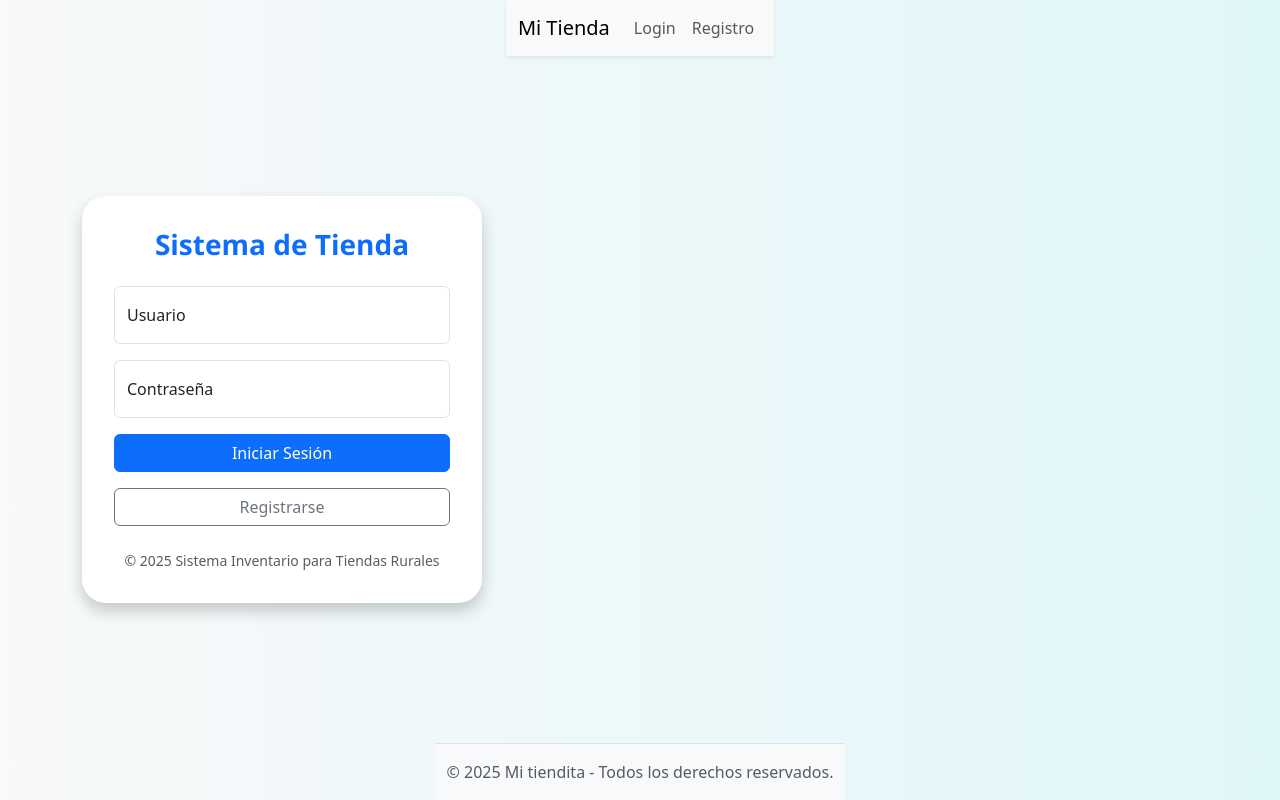
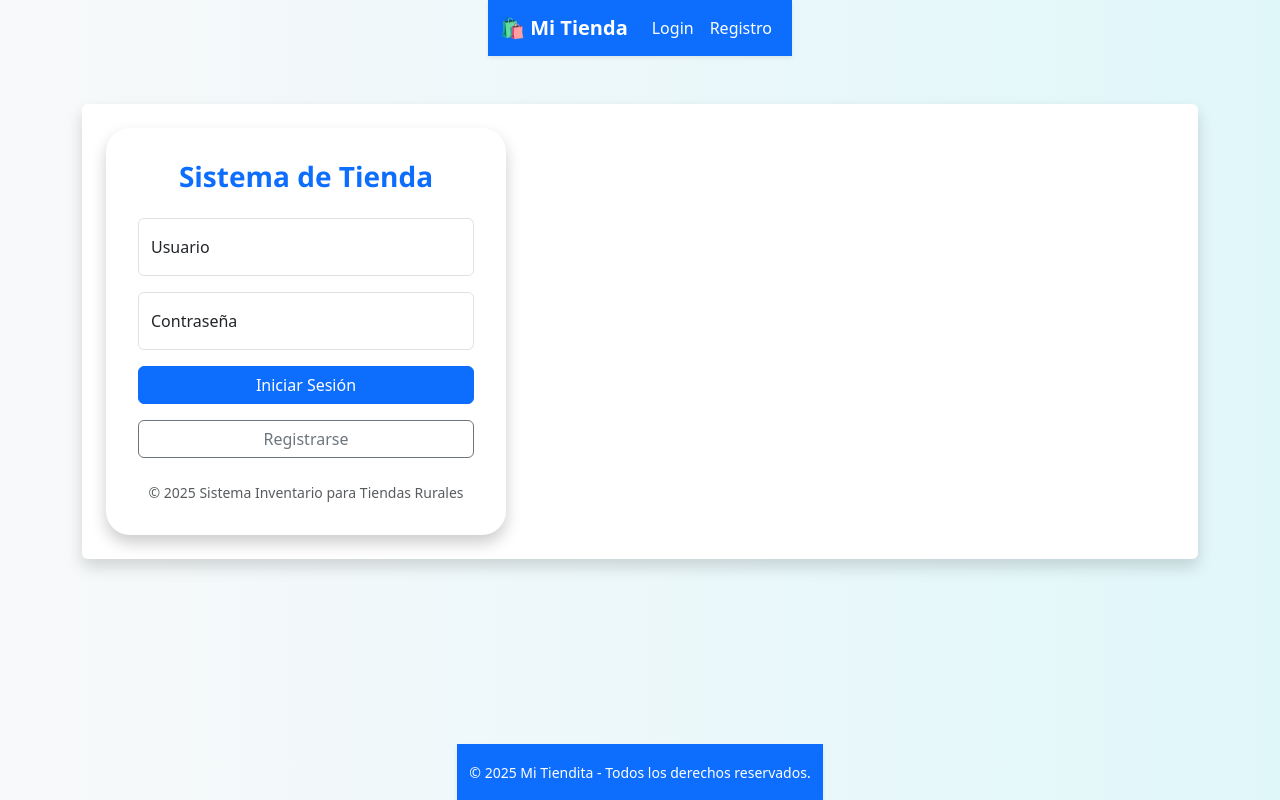
Before and after one commit to Hero9696/tiendaphpmvc, a PHP site: page / in a window 1280 px wide. Run offline with PHP 8.4, Linux system fonts and the light colour scheme.

Commit message:
fix bugs

```diff
--- a/api/controllers/AuthController.php
+++ b/api/controllers/AuthController.php
@@ -33,7 +33,7 @@ class AuthController {
     }
 
       // Método para mostrar la página de registro
-      public function registrer() {
+      public function registerform() {
         $content = $this->render('auth/registrer.php');  // Renderiza la vista del registro
         $title = 'Registro';  // Establece el título de la página
         require_once __DIR__ . '/../../views/layout/layout.php';  // Incluye el layout con el contenido
--- a/views/auth/registrer.php
+++ b/views/auth/registrer.php
@@ -9,7 +9,7 @@
 <body>
 
 <div class="register-box text-center">
-    <img src="public/img/shop-icon.png" alt="Logo Tienda" class="logo mb-3">
+
     <h3 class="register-header mb-4">Registro de Usuario</h3>
 
     <form action="/register" method="POST">
--- a/views/layout/layout.php
+++ b/views/layout/layout.php
@@ -2,30 +2,34 @@
 <html lang="es">
 <head>
     <meta charset="UTF-8">
-    <title><?= $title ?? 'Mi Chat' ?></title>
+    <title><?= $title ?? 'Mi Tienda' ?></title>
+    <meta name="viewport" content="width=device-width, initial-scale=1">
     <link href="https://cdn.jsdelivr.net/npm/bootstrap@5.3.0/dist/css/bootstrap.min.css" rel="stylesheet">
 </head>
-<body class="d-flex flex-column min-vh-100">
+<body class="d-flex flex-column min-vh-100 bg-light">
 
     <!-- Navbar -->
-    <nav class="navbar navbar-expand-lg navbar-light bg-light shadow-sm mb-4">
+    <nav class="navbar navbar-expand-lg navbar-dark bg-primary shadow-sm">
         <div class="container">
-            <a class="navbar-brand" href="/">Mi Tienda</a>
-            <div class="collapse navbar-collapse justify-content-end">
+            <a class="navbar-brand fw-bold" href="/">🛍️ Mi Tienda</a>
+            <button class="navbar-toggler" type="button" data-bs-toggle="collapse" data-bs-target="#navbarContent">
+                <span class="navbar-toggler-icon"></span>
+            </button>
+            <div class="collapse navbar-collapse justify-content-end" id="navbarContent">
                 <ul class="navbar-nav">
                     <?php if (isset($_SESSION['username'])): ?>
                         <li class="nav-item">
-                            <a class="nav-link" href="/chat">Chat</a>
+                            <a class="nav-link text-white" href="/chat">Chat</a>
                         </li>
                         <li class="nav-item">
-                            <a  class="nav-link" id="cerrarSesion" href="/logout">Cerrar sesión</a>
+                            <a class="nav-link text-white" id="cerrarSesion" href="/logout">Cerrar sesión</a>
                         </li>
                     <?php else: ?>
                         <li class="nav-item">
-                            <a class="nav-link" href="/">Login</a>
+                            <a class="nav-link text-white" href="/">Login</a>
                         </li>
                         <li class="nav-item">
-                            <a class="nav-link" href="/logout">Registro</a>
+                            <a class="nav-link text-white" href="/register">Registro</a>
                         </li>
                     <?php endif; ?>
                 </ul>
@@ -34,21 +38,19 @@
     </nav>
 
     <!-- Contenido principal -->
-    <main class="container d-flex justify-content-center align-items-center flex-grow-1">
-        <!-- Se centra el contenido del main -->
-        <div class="w-100">
+    <main class="container my-5 flex-grow-1">
+        <div class="bg-white p-4 shadow rounded">
             <?= $content ?? '' ?>
         </div>
     </main>
 
     <!-- Footer -->
-    <footer class="bg-light text-center py-3 mt-4 border-top">
+    <footer class="bg-primary text-white text-center py-3 mt-auto shadow-sm">
         <div class="container">
-            <span class="text-muted">&copy; <?= date('Y') ?> Mi tiendita - Todos los derechos reservados.</span>
+            <small>&copy; <?= date('Y') ?> Mi Tiendita - Todos los derechos reservados.</small>
         </div>
     </footer>
 
-
-
+    <script src="https://cdn.jsdelivr.net/npm/bootstrap@5.3.0/dist/js/bootstrap.bundle.min.js"></script>
 </body>
 </html>
```
